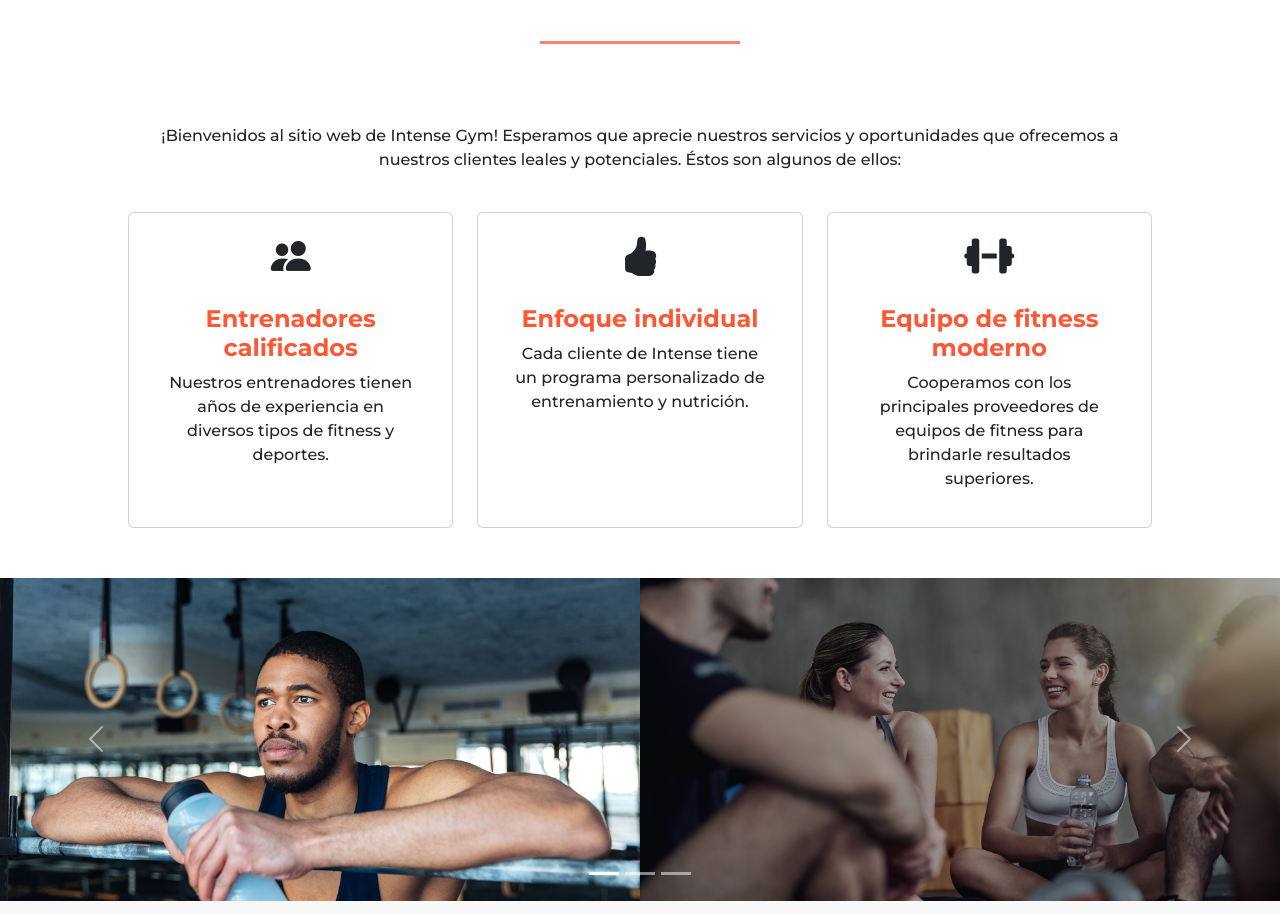
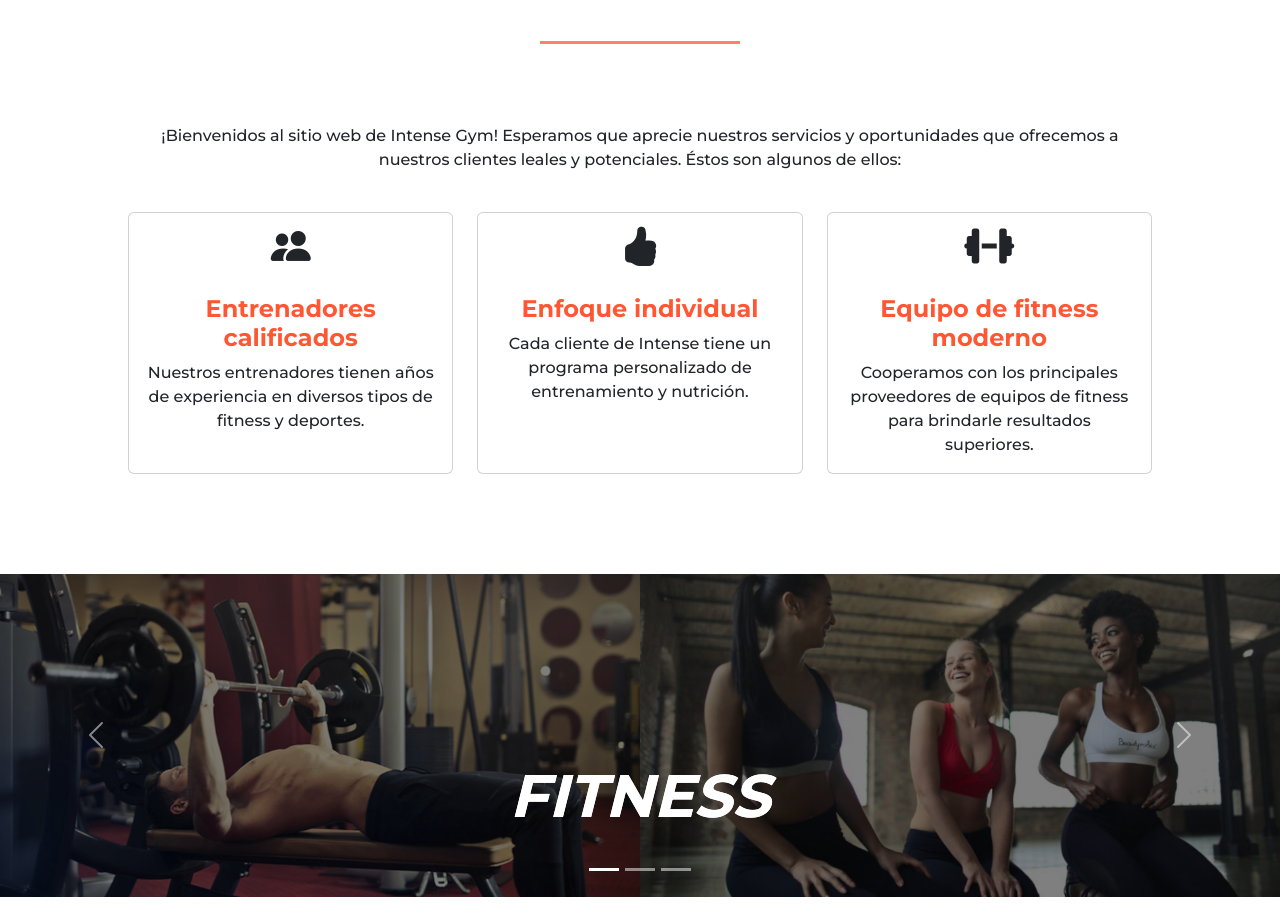
Before and after one commit to ArturoPeFe/GymArt, a PHP site: page / in a window 1280 px wide. Shown: the part 939-1853 px from the top of the page. Run offline with PHP 8.4, Linux system fonts and the light colour scheme; some libraries are stand-ins or nearby versions.

Commit message:
Dos modif
Modificación carrusel y ajuste por tamaño en acceso y datosCliente

```diff
--- a/css/cardsYcarrusel.css
+++ b/css/cardsYcarrusel.css
@@ -1,47 +1,75 @@
-#bienvenido{
+#bienvenido {
     width: 80%;
     margin: auto;
     text-align: center;
     margin-top: 80px;
 }
 
-#bienvenido > h1{
+#bienvenido>h1 {
     font-weight: 700;
     font-size: 50px;
 }
 
-#bienvenido > p, #bienvenido * hr{
+#bienvenido>p,
+#bienvenido * hr {
     margin-bottom: 40px;
 }
 
-#bienvenido * hr{
+#bienvenido * hr {
     margin: 40px auto 80px auto;
 }
-hr{
+
+hr {
     width: 200px;
 }
 
-.padd{
-    padding: 20px !important;
+.mTop {
+    margin-top: 10px;
 }
 
-#fondoCarrusel{
-    margin-top: 50px;
-    margin-bottom: 50px;
+#fondoCarrusel {
+    margin-top: 100px;
+    margin-bottom: 100px;
 }
 
-#tamCarrusel{
+#tamCarrusel {
     margin: auto;
     margin-bottom: 50px;
     height: 30vh;
 }
 
-.sinSep{
+.sinSep {
     padding: 0px !important
 }
 
+.carousel-item::before {
+    content: "";
+    position: absolute;
+    top: 0;
+    left: 0;
+    width: 100%;
+    height: 100%;
+    background: rgba(0, 0, 0, 0.5);
+    z-index: 1;
+}
+
+.carousel-caption {
+    position: relative;
+    z-index: 2;
+}
+
+.carousel-caption p {
+    font-size: 60px;
+    font-weight: 700;
+    font-style: italic;
+}
+
 @media screen and (max-width: 760px) {
-    .sHidden1{
+    .sHidden1 {
         display: none !important;
     }
+
+    .carousel-caption p {
+        font-size: 30px;
+    }
 }
--- a/index.PHP
+++ b/index.PHP
@@ -54,8 +54,8 @@
     </p>
     <div class="row row-cols-1 row-cols-md-3 g-4">
       <div class="col">
-        <div class="card h-100 padd">
-          <h1><i class="bi bi-people-fill"></i></h1>
+        <div class="card h-100 ">
+          <h1 class="mTop"><i class="bi bi-people-fill"></i></h1>
           <div class="card-body">
             <h4 class="card-title naranja w700">Entrenadores calificados</h4>
             <p class="card-text">Nuestros entrenadores tienen años de experiencia en diversos tipos de fitness y deportes.</p>
@@ -63,8 +63,8 @@
         </div>
       </div>
       <div class="col">
-        <div class="card h-100 padd">
-          <h1><i class="bi bi-hand-thumbs-up-fill"></i></h1>
+        <div class="card h-100 ">
+          <h1 class="mTop"><i class="bi bi-hand-thumbs-up-fill"></i></h1>
           <div class="card-body">
             <h4 class="card-title naranja w700">Enfoque individual</h4>
             <p class="card-text">Cada cliente de Intense tiene un programa personalizado de entrenamiento y nutrición.</p>
@@ -72,8 +72,8 @@
         </div>
       </div>
       <div class="col">
-        <div class="card h-100 padd">
-          <h1><i class="fa-solid fa-dumbbell"></i></h1>
+        <div class="card h-100 ">
+          <h1 class="mTop"><i class="fa-solid fa-dumbbell"></i></h1>
           <div class="card-body">
             <h4 class="card-title naranja w700">Equipo de fitness moderno</h4>
             <p class="card-text">Cooperamos con los principales proveedores de equipos de fitness para brindarle resultados superiores.</p>
@@ -84,49 +84,67 @@
   </div>
   <div id="fondoCarrusel">
     <div id="tamCarrusel">
-      <div id="carouselExampleIndicators" class="carousel slide">
+      <div id="carrusel" class="carousel slide">
         <div class="carousel-indicators">
-          <button type="button" data-bs-target="#carouselExampleIndicators" data-bs-slide-to="0" class="active" aria-current="true" aria-label="Slide 1"></button>
-          <button type="button" data-bs-target="#carouselExampleIndicators" data-bs-slide-to="1" aria-label="Slide 2"></button>
-          <button type="button" data-bs-target="#carouselExampleIndicators" data-bs-slide-to="2" aria-label="Slide 3"></button>
+          <button type="button" data-bs-target="#carrusel" data-bs-slide-to="0" class="active" aria-current="true" aria-label="Slide 1"></button>
+          <button type="button" data-bs-target="#carrusel" data-bs-slide-to="1" aria-label="Slide 2"></button>
+          <button type="button" data-bs-target="#carrusel" data-bs-slide-to="2" aria-label="Slide 3"></button>
         </div>
         <div class="carousel-inner">
           <div class="carousel-item active">
             <div class="row row-cols-1 row-cols-md-2">
               <div class="col sinSep">
-                <img src="./assets/img/bg/bg-5.jpg" class="d-block w-100" alt="Imagen 1">
+                <img src="./assets/img/bg/gallery-01.png" class="d-block w-100" alt="Imagen 1">
+                <div class="carousel-caption">
+                  <p>FITNESS</p>
+                </div>
               </div>
               <div class="col sinSep sHidden1">
-                <img src="./assets/img/bg/bg-cta.jpg" class="d-block w-100" alt="Imagen 2">
+                <img src="./assets/img/bg/gallery-02.jpg" class="d-block w-100" alt="Imagen 2">
+                <div class="carousel-caption">
+                  <p>FITNESS</p>
+                </div>
               </div>
             </div>
           </div>
-          <div class="carousel-item active">
+          <div class="carousel-item">
             <div class="row row-cols-1 row-cols-md-2">
               <div class="col sinSep">
-                <img src="./assets/img/bg/bg-5.jpg" class="d-block w-100" alt="Imagen 1">
+                <img src="./assets/img/bg/gallery-03.jpg" class="d-block w-100 opacidad" alt="Imagen 1">
+                <div class="carousel-caption">
+                  <p>BODYBUILDING</p>
+                </div>
               </div>
               <div class="col sinSep sHidden1">
-                <img src="./assets/img/bg/bg-cta.jpg" class="d-block w-100" alt="Imagen 2">
+                <img src="./assets/img/bg/gallery-04.jpg" class="d-block w-100" alt="Imagen 2">
+                <div class="carousel-caption">
+                  <p>BODYBUILDING</p>
+                </div>
               </div>
             </div>
           </div>
-          <div class="carousel-item active">
+          <div class="carousel-item">
             <div class="row row-cols-1 row-cols-md-2">
               <div class="col sinSep">
-                <img src="./assets/img/bg/bg-5.jpg" class="d-block w-100" alt="Imagen 1">
+                <img src="./assets/img/bg/gallery-05.jpg" class="d-block w-100" alt="Imagen 1">
+                <div class="carousel-caption">
+                  <p>CROSSFIT</p>
+                </div>
               </div>
               <div class="col sinSep sHidden1">
-                <img src="./assets/img/bg/bg-cta.jpg" class="d-block w-100" alt="Imagen 2">
+                <img src="./assets/img/bg/gallery-06.jpg" class="d-block w-100" alt="Imagen 2">
+                <div class="carousel-caption">
+                  <p>CROSSFIT</p>
+                </div>
               </div>
             </div>
           </div>
         </div>
-        <button class="carousel-control-prev" type="button" data-bs-target="#carouselExampleIndicators" data-bs-slide="prev">
+        <button class="carousel-control-prev" type="button" data-bs-target="#carrusel" data-bs-slide="prev">
           <span class="carousel-control-prev-icon" aria-hidden="true"></span>
           <span class="visually-hidden">Previous</span>
         </button>
-        <button class="carousel-control-next" type="button" data-bs-target="#carouselExampleIndicators" data-bs-slide="next">
+        <button class="carousel-control-next" type="button" data-bs-target="#carrusel" data-bs-slide="next">
           <span class="carousel-control-next-icon" aria-hidden="true"></span>
           <span class="visually-hidden">Next</span>
         </button>
```
Also changed, not shown: css/datosCliente.css (+13 -0 lines), css/log.css (+25 -0 lines), assets/img/bg-image-2-1.jpg (renamed from assets/img/bg/bg-image-2-1.jpg), assets/img/bg/gallery-01.png (added), assets/img/bg/gallery-02.jpg (added), assets/img/bg/gallery-03.jpg (added), assets/img/bg/gallery-04.jpg (added), assets/img/bg/gallery-05.jpg (added), assets/img/bg/gallery-06.jpg (added).
